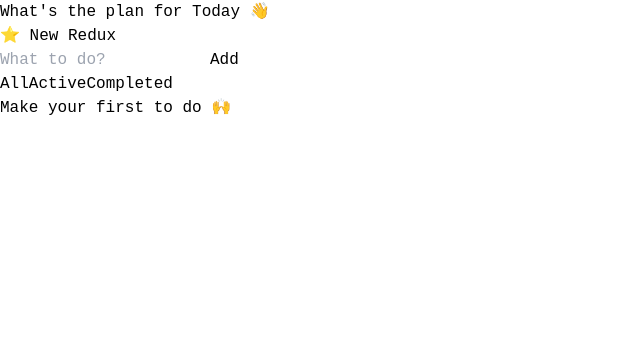
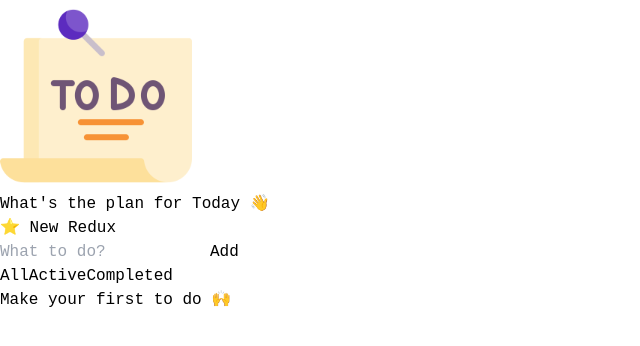
Before and after one commit to Ercole28/skilvul-todo-app-redux, a React (Vite) app: page / in a window 1280 px wide. Shown: the top 346 px of the page, without its empty margins (0-640 px from the left). Built offline with nearby package versions, Linux system fonts and the light colour scheme; a web font is replaced by a local one.

Commit message:
Menambahkan Illustration

```diff
--- a/src/App.jsx
+++ b/src/App.jsx
@@ -2,10 +2,13 @@ import TodoApp from "./components/TodoApp";
 
 export default function App() {
   return (
-    <div className="w-full h-screen max-w-xl flex flex-col items-center mx-auto pt-16 pb-8 gap-y-8 px-4">
-      <h1 className="font-bold text-3xl text-white text-center">
-        <span className="text-amber-400">What&apos;s</span> the plan for <span className="text-sky-400">Today 👋</span>
-      </h1>
+    <div className="w-full h-screen max-w-xl flex flex-col items-center mx-auto pt-12 pb-8 gap-y-8 px-4">
+      <div className="flex flex-col gap-y-5 items-center justify-center">
+        <img className="w-20 aspect-square sm:mr-8" src="/public/assets/todo-app.png" alt="To Do Illustration" />
+        <h1 className="font-bold text-3xl text-white text-center">
+          <span className="text-amber-400">What&apos;s</span> the plan for <span className="text-sky-400">Today 👋</span>
+        </h1>
+      </div>
       <TodoApp/>
     </div>
   );
```
